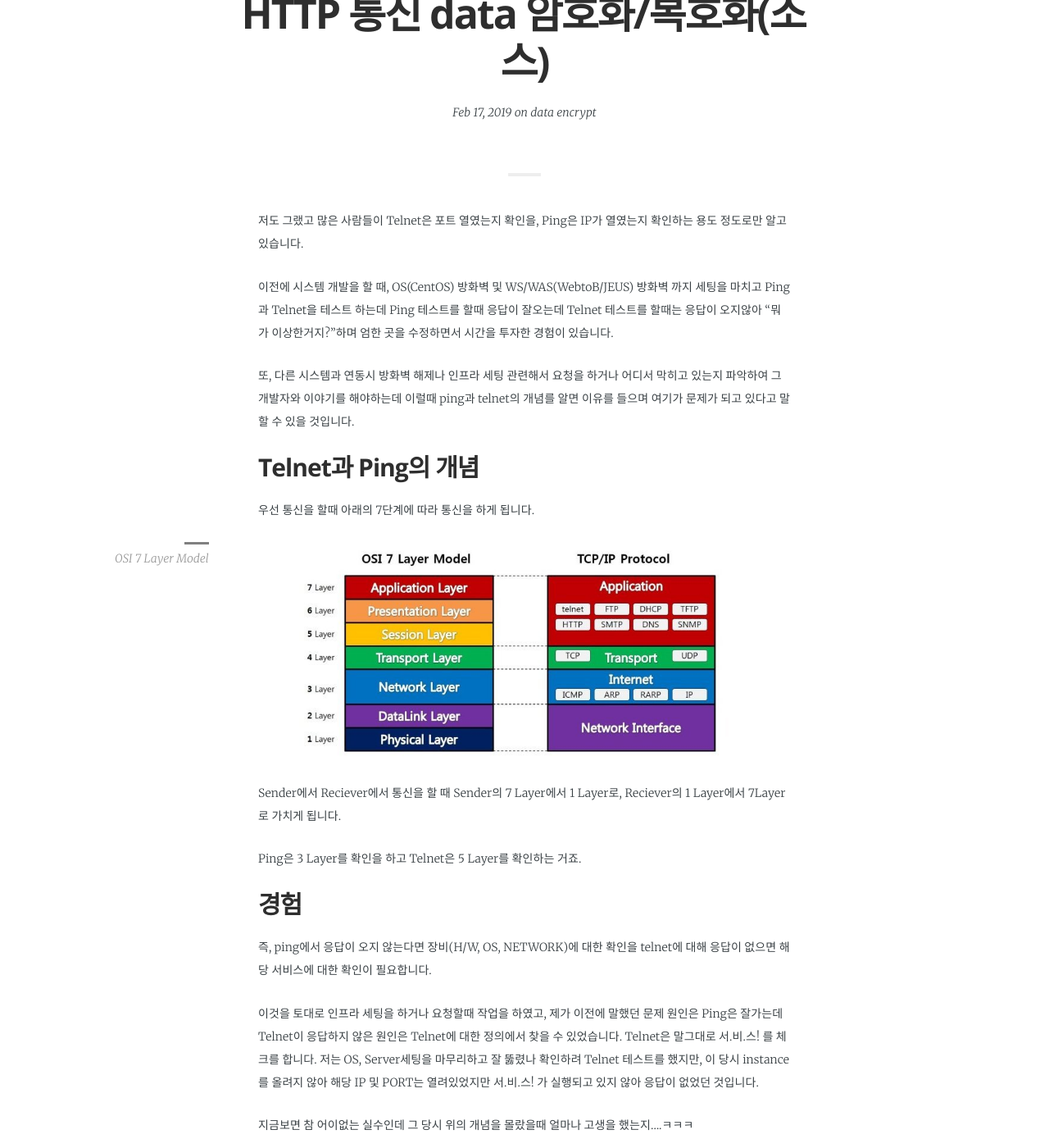
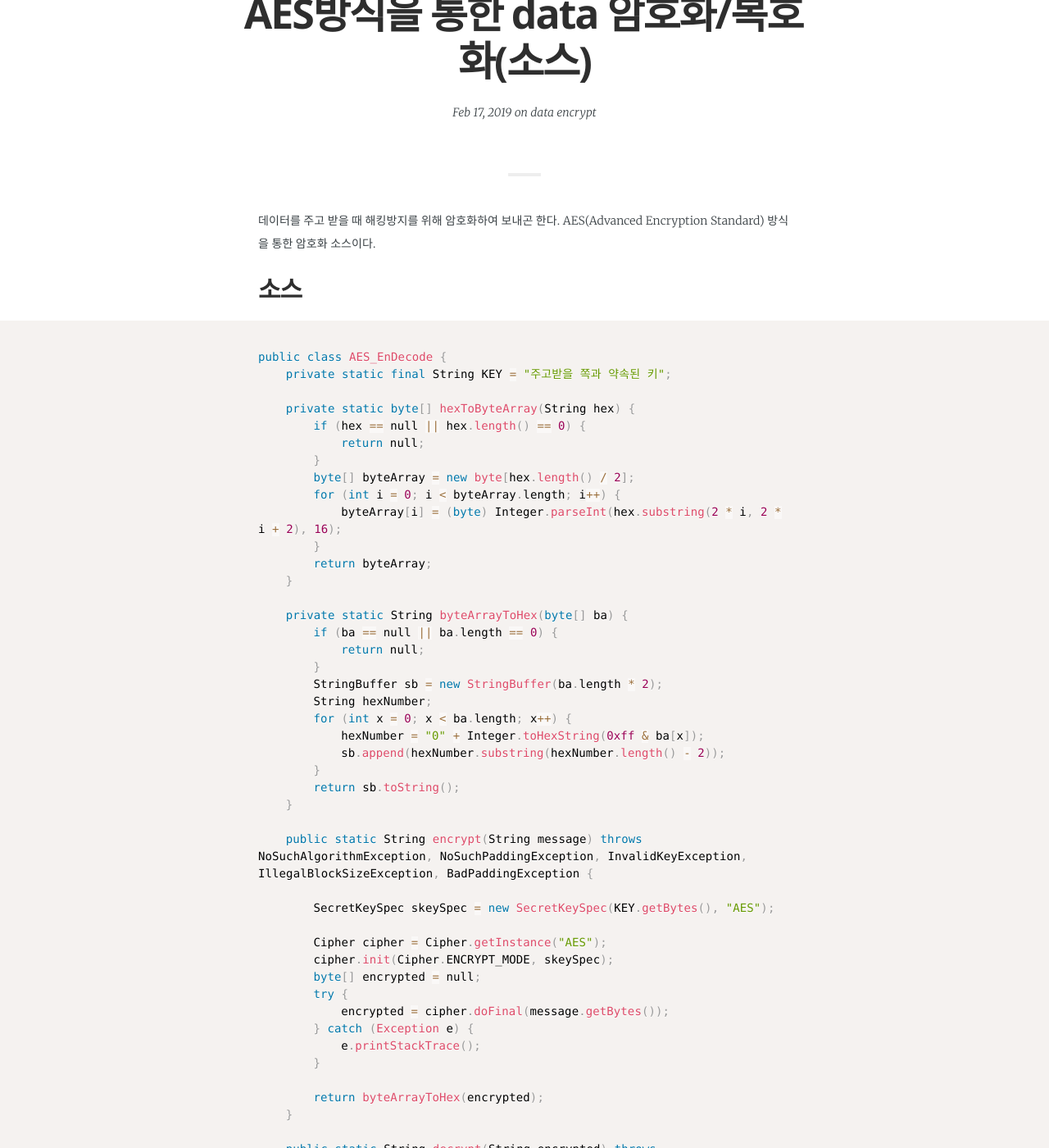
Before and after one commit to jwillmer/jekyllDecent, a Jekyll site: the page built from _posts/2019-02-17-encryt-data.md, in a window 1280 px wide and 1400 px high, scrolled down 350 px. Shown: the whole window at 82% size. Built offline with Jekyll 4.4.1, drawn with Linux system fonts in a browser that asks for light colours; some web fonts are replaced; some of the changed text lies outside the part shown.

Commit message:
Update 2019-02-17-encryt-data.md

````diff
--- a/_posts/2019-02-17-encryt-data.md
+++ b/_posts/2019-02-17-encryt-data.md
@@ -1,7 +1,7 @@
 ---
 layout:            post
-title:             "HTTP 통신 data 암호화/복호화(소스)"
-menutitle:         "HTTP 통신 data 암호화/복호화(소스)"
+title:             "AES방식을 통한 data 암호화/복호화(소스)"
+menutitle:         "AES방식을 통한 data 암호화/복호화(소스)"
 tags:              data encrypt
 category:          Java
 author:            geunyoung
@@ -14,35 +14,70 @@ comments:          true
 math:		   false
 ---
 
-저도 그랬고 많은 사람들이
-Telnet은 포트 열였는지 확인을,
-Ping은 IP가 열였는지 확인하는 용도 정도로만 알고 있습니다.
+데이터를 주고 받을 때 해킹방지를 위해 암호화하여 보내곤 한다.
+AES(Advanced Encryption Standard) 방식을 통한 암호화 소스이다.
 
-이전에 시스템 개발을 할 때,
-OS(CentOS) 방화벽 및 WS/WAS(WebtoB/JEUS) 방화벽 까지 세팅을 마치고
-Ping과 Telnet을 테스트 하는데
-Ping 테스트를 할때 응답이 잘오는데 Telnet 테스트를 할때는 응답이 오지않아
-"뭐가 이상한거지?"하며 엄한 곳을 수정하면서 시간을  투자한 경험이 있습니다.
 
-또, 다른 시스템과 연동시 방화벽 해제나 인프라 세팅 관련해서
-요청을 하거나 어디서 막히고 있는지 파악하여 그 개발자와 이야기를 해야하는데
-이럴때 ping과 telnet의 개념를 알면 이유를 들으며 여기가 문제가 되고 있다고 말할 수 있을 것입니다.
 
-## Telnet과 Ping의 개념
+## 소스
 
-우선 통신을 할때 아래의 7단계에 따라 통신을 하게 됩니다.
+```java
 
-<aside>
-<figure>
-<img src="{{ "/media/img/network/7layer.PNG" | absolute_url }}" />
-<figcaption>OSI 7 Layer Model</figcaption>
-</figure>
-</aside>
+public class AES_EnDecode {
+	private static final String KEY = "주고받을 쪽과 약속된 키";
 
-Sender에서 Reciever에서 통신을 할 때
-Sender의 7 Layer에서 1 Layer로, Reciever의 1 Layer에서 7Layer로 가치게 됩니다.
+	private static byte[] hexToByteArray(String hex) {
+		if (hex == null || hex.length() == 0) {
+			return null;
+		}
+		byte[] byteArray = new byte[hex.length() / 2];
+		for (int i = 0; i < byteArray.length; i++) {
+			byteArray[i] = (byte) Integer.parseInt(hex.substring(2 * i, 2 * i + 2), 16);
+		}
+		return byteArray;
+	}
 
-Ping은 3 Layer를 확인을 하고 Telnet은 5 Layer를 확인하는 거죠.
+	private static String byteArrayToHex(byte[] ba) {
+		if (ba == null || ba.length == 0) {
+			return null;
+		}
+		StringBuffer sb = new StringBuffer(ba.length * 2);
+		String hexNumber;
+		for (int x = 0; x < ba.length; x++) {
+			hexNumber = "0" + Integer.toHexString(0xff & ba[x]);
+			sb.append(hexNumber.substring(hexNumber.length() - 2));
+		}
+		return sb.toString();
+	}
+
+	public static String encrypt(String message) throws NoSuchAlgorithmException, NoSuchPaddingException, InvalidKeyException, IllegalBlockSizeException, BadPaddingException {
+
+		SecretKeySpec skeySpec = new SecretKeySpec(KEY.getBytes(), "AES");
+
+		Cipher cipher = Cipher.getInstance("AES");
+		cipher.init(Cipher.ENCRYPT_MODE, skeySpec);
+		byte[] encrypted = null;
+		try {
+			encrypted = cipher.doFinal(message.getBytes());
+		} catch (Exception e) {
+			e.printStackTrace();
+		}
+
+		return byteArrayToHex(encrypted);
+	}
+
+	public static String decrypt(String encrypted) throws NoSuchAlgorithmException, NoSuchPaddingException, InvalidKeyException, IllegalBlockSizeException, BadPaddingException, UnsupportedEncodingException {
+		SecretKeySpec skeySpec = new SecretKeySpec(KEY.getBytes(), "AES");
+		Cipher cipher = Cipher.getInstance("AES");
+		cipher.init(Cipher.DECRYPT_MODE, skeySpec);
+		byte[] original = cipher.doFinal(hexToByteArray(encrypted));
+		String originalString = new String(original);
+		return originalString;
+	}
+
+}
+
+```
 
 ## 경험
 
````
